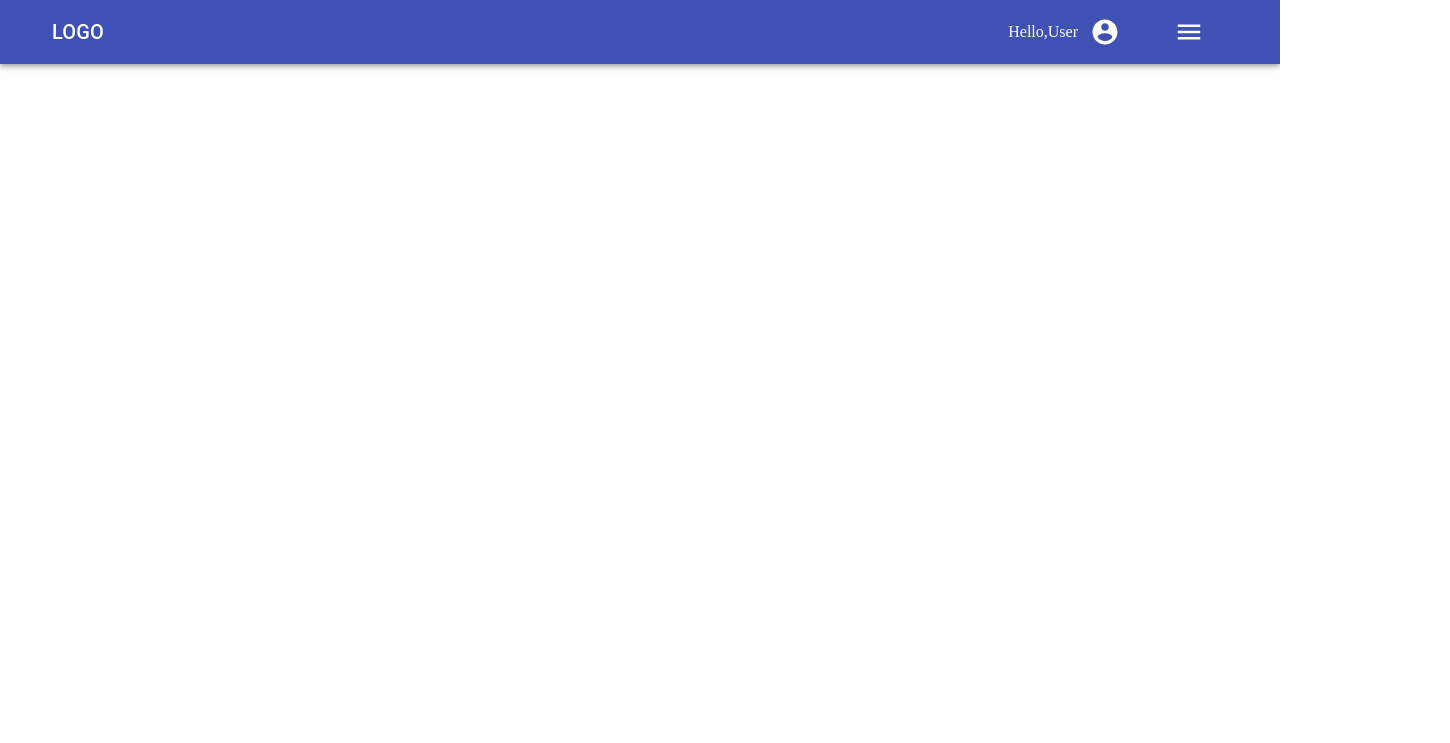
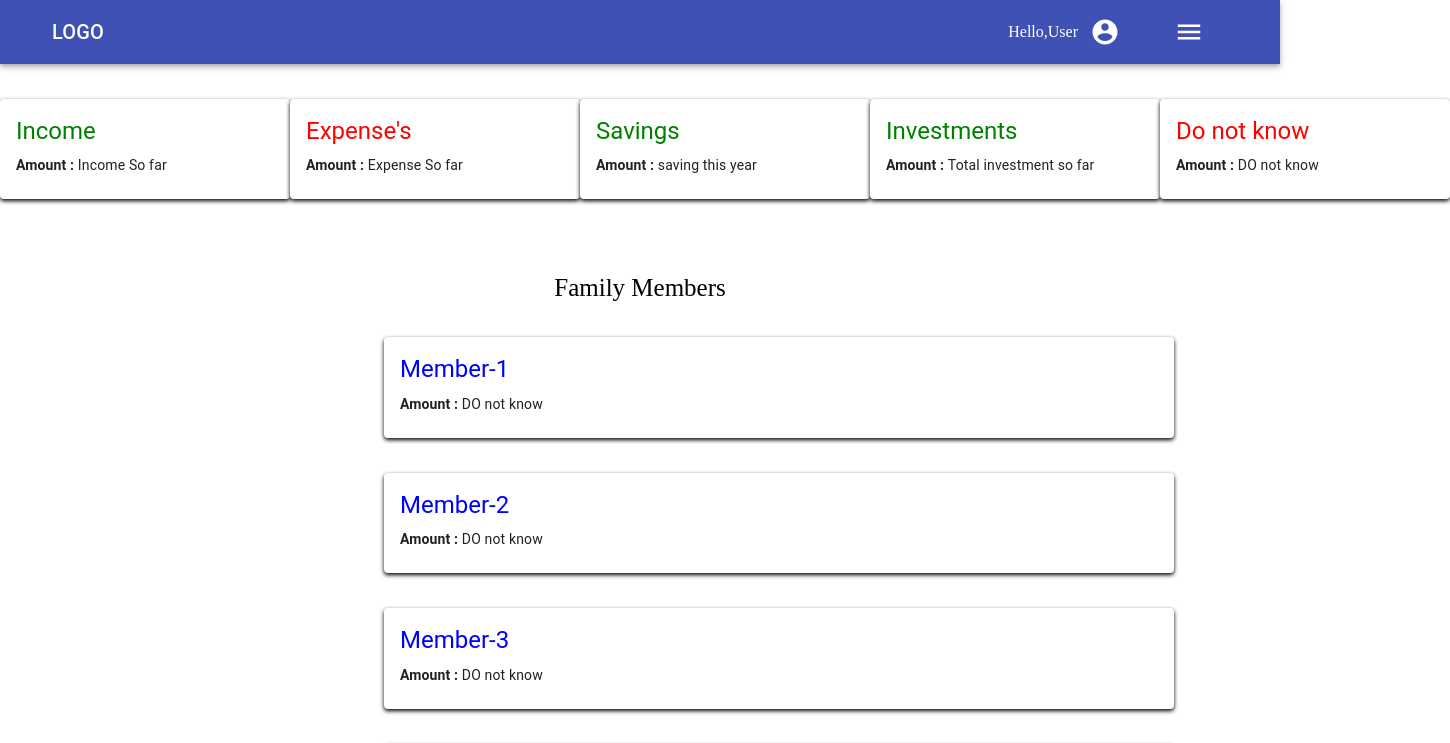
Before and after one commit to mittalsam20/Family-budget-tracker, a React (Create React App) app in the folder client/: page /admin in a window 1280 px wide. Shown: the top 743 px of the page, 1450 px wide, since content can reach past the window. Built offline with nearby package versions, Linux system fonts and the light colour scheme.

Commit message:
In admin page member card and admin card is added

```diff
--- a/client/src/App.js
+++ b/client/src/App.js
@@ -5,6 +5,7 @@ import Home from "./pages/home/home";
 import Investment from "./pages/investment/Investment";
 import News from "./pages/news/News";
 import FamilyManager from "./pages/family-manager/FamilyManager";
+import Admin from "./pages/admin/Admin";
 import Navbar from "./component/navbar/navbar";
 
 const App = () => {
@@ -17,6 +18,7 @@ const App = () => {
         <Route path="/investment" exact component={Investment} />
         <Route path="/news" exact component={News} />
         <Route path="/familymanager" exact component={FamilyManager} />
+        <Route path="/admin" exact component={Admin} />
       </Switch>
     </BrowserRouter>
   );
--- /dev/null
+++ b/client/src/component/cards/adminCard.css
@@ -0,0 +1,5 @@
+.home-cards {
+    margin: 35px 0;
+    /* border: 1px solid green; */
+    box-shadow: 0px 2px 4px black !important;
+}
--- /dev/null
+++ b/client/src/component/cards/adminCard.js
@@ -0,0 +1,57 @@
+import { makeStyles } from "@material-ui/core/styles";
+import Card from "@material-ui/core/Card";
+import CardContent from "@material-ui/core/CardContent";
+import Typography from "@material-ui/core/Typography";
+// import Button from "@material-ui/core/Button";
+
+import "./adminCard.css";
+const useStyles = makeStyles({
+  root: {
+    minWidth: 290,
+    maxWidth: 290,
+  },
+});
+
+const AdminCards = (props) => {
+  const { heading, headingColor, first, second, third } = props;
+  const classes = useStyles();
+  return (
+    <>
+      {/* <Button> */}
+      <Card className={`${classes.root} home-cards `}>
+        <CardContent>
+          <Typography
+            gutterBottom
+            variant="h5"
+            component="h2"
+            style={{ color: headingColor }}
+          >
+            {heading}
+          </Typography>
+
+          <Typography variant="body2" component="p">
+            <strong>Amount : </strong>
+            {first}
+            <br />
+            {second && (
+              <>
+                <strong>Today : </strong>
+                {second}
+                <br />
+              </>
+            )}
+            {third && (
+              <>
+                <strong>Total : </strong>
+                {third}
+              </>
+            )}
+          </Typography>
+        </CardContent>
+      </Card>
+      {/* </Button> */}
+    </>
+  );
+};
+
+export default AdminCards;
--- /dev/null
+++ b/client/src/component/cards/memberCard.css
@@ -0,0 +1,5 @@
+.member-cards {
+    margin: 35px 0;
+    /* border: 1px solid green; */
+    box-shadow: 0px 2px 4px black !important;
+}
--- /dev/null
+++ b/client/src/component/cards/memberCard.js
@@ -0,0 +1,57 @@
+import { makeStyles } from "@material-ui/core/styles";
+import Card from "@material-ui/core/Card";
+import CardContent from "@material-ui/core/CardContent";
+import Typography from "@material-ui/core/Typography";
+// import Button from "@material-ui/core/Button";
+
+import "./memberCard.css";
+const useStyles = makeStyles({
+  root: {
+    minWidth: 690,
+    maxWidth: 790,
+  },
+});
+
+const MemberCards = (props) => {
+  const { heading, headingColor, first, second, third } = props;
+  const classes = useStyles();
+  return (
+    <>
+      {/* <Button> */}
+      <Card className={`${classes.root} member-cards `}>
+        <CardContent>
+          <Typography
+            gutterBottom
+            variant="h5"
+            component="h2"
+            style={{ color: headingColor }}
+          >
+            {heading}
+          </Typography>
+
+          <Typography variant="body2" component="p">
+            <strong>Amount : </strong>
+            {first}
+            <br />
+            {second && (
+              <>
+                <strong>Today : </strong>
+                {second}
+                <br />
+              </>
+            )}
+            {third && (
+              <>
+                <strong>Total : </strong>
+                {third}
+              </>
+            )}
+          </Typography>
+        </CardContent>
+      </Card>
+      {/* </Button> */}
+    </>
+  );
+};
+
+export default MemberCards;
--- /dev/null
+++ b/client/src/pages/admin/Admin.css
@@ -0,0 +1,16 @@
+.horizontal-cards {
+    display: flex;
+    justify-content: space-evenly;
+}
+
+.title {
+    padding-top: 40px;
+    font-size: 25px;
+    text-align: center;
+    margin: auto;
+}
+
+.vertical-cards {
+    padding-left: 30%;
+    margin: auto;
+}
--- /dev/null
+++ b/client/src/pages/admin/Admin.js
@@ -0,0 +1,75 @@
+import React from "react";
+import "./Admin.css";
+import AdminCards from "../../component/cards/adminCard";
+import MemberCards from "../../component/cards/memberCard";
+const Admin = () => {
+  const content = {
+    totalIncome:"Income So far",
+    totalExpense:"Expense So far",
+    totalInvestment: "Total investment so far",
+    totalSavings: "saving this year",
+
+  };
+
+  return (
+    <>
+      <div className="container">
+        <div className="horizontal-cards">
+          <AdminCards
+            heading="Income"
+            headingColor="green"
+            first={content.totalIncome}
+          />
+          <AdminCards
+            heading="Expense's"
+            headingColor="red"
+            first={content.totalExpense}
+
+          />
+          <AdminCards
+            heading="Savings"
+            headingColor="green"
+            first={content.totalSavings}
+
+          />
+          <AdminCards
+            heading="Investments"
+            headingColor="green"
+            first={content.totalInvestment}
+          />
+          <AdminCards
+            heading="Do not know"
+            headingColor="red"
+            first={"DO not know"}
+          />
+        </div>
+        <div className="title">Family Members</div>
+        <div className="vertical-cards">
+            <MemberCards
+                heading="Member-1"
+                headingColor="blue"
+                first={"DO not know"}
+            />
+            <MemberCards
+                heading="Member-2"
+                headingColor="blue"
+                first={"DO not know"}
+            />
+            <MemberCards
+                heading="Member-3"
+                headingColor="blue"
+                first={"DO not know"}
+            />
+            <MemberCards
+                heading="Member-4"
+                headingColor="blue"
+                first={"DO not know"}
+            />
+        </div>
+
+      </div>
+    </>
+  );
+};
+
+export default Admin;
```
